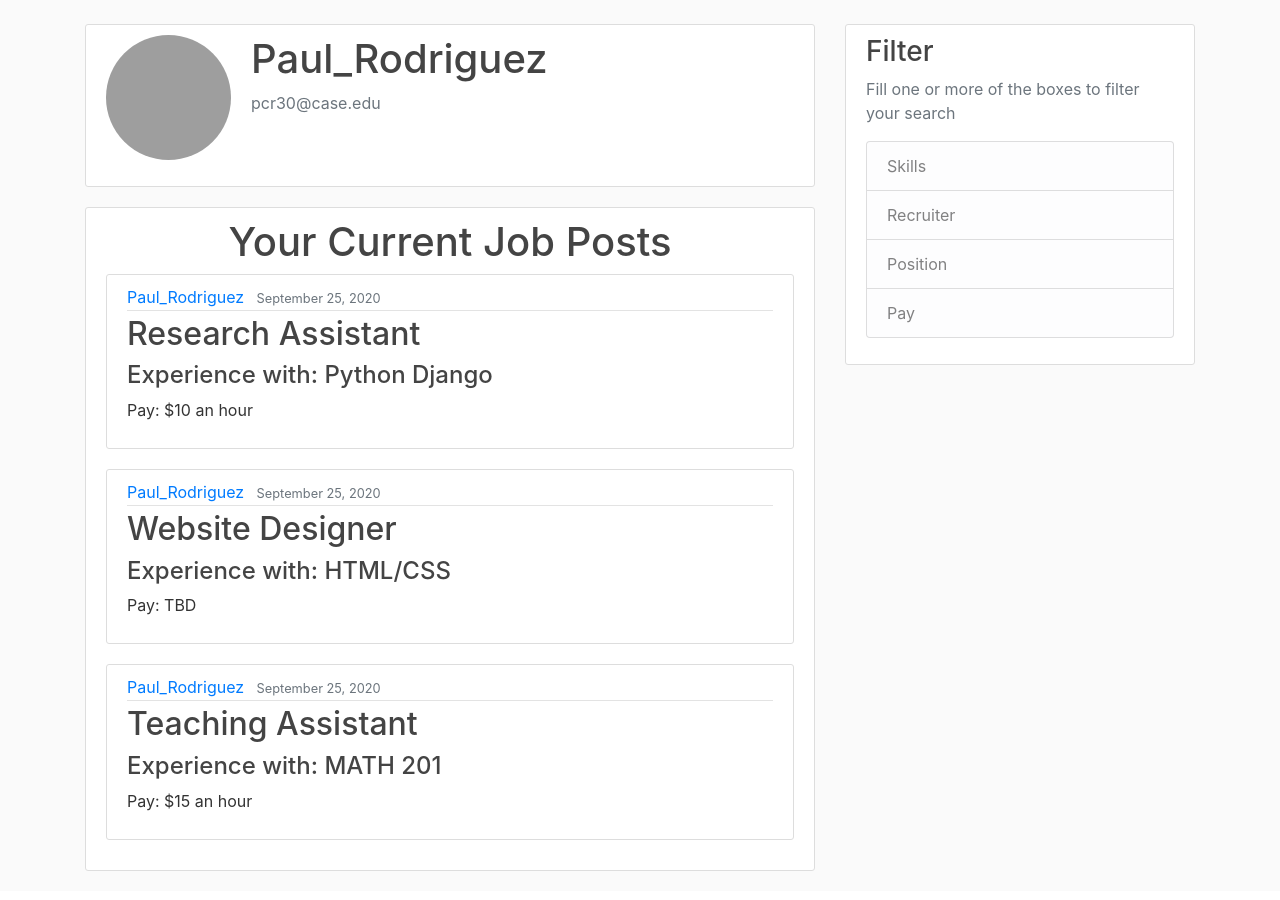
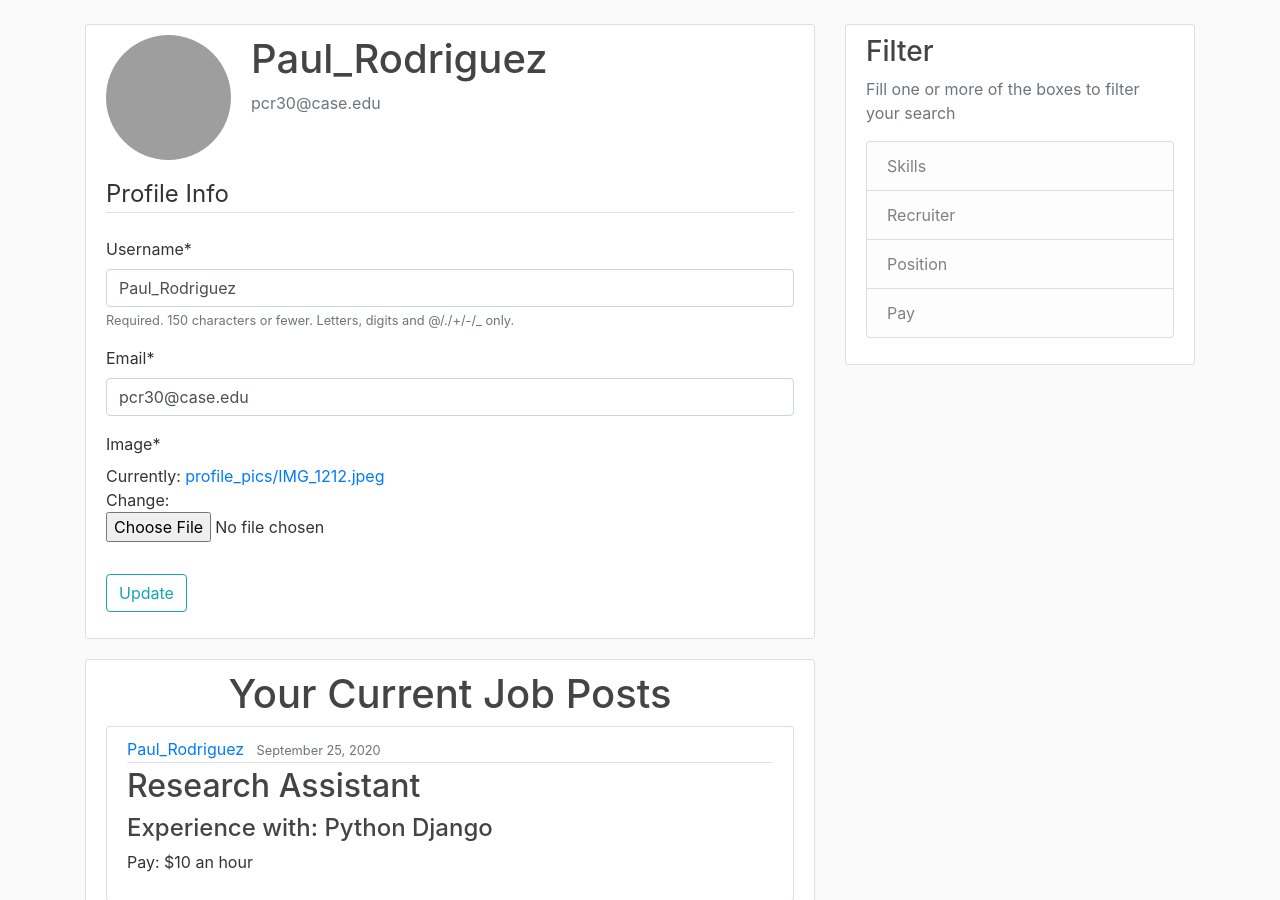
Before and after one commit to prod00/CaseConnect, a Django app: page /profile/ in a window 1280 px wide. Shown: the part 56-956 px from the top of the page. Before the commit the page ends 927 px from the top, so only its background shows below. Run offline with Django 3.2, Linux system fonts and the light colour scheme; a user stored in the database is signed in; data comes from the database, SQL or seed files in the repository; both versions use the stored data as it was after the commit; some libraries are stand-ins or nearby versions; grey boxes are pictures that could not be loaded.

Commit message:
Users can now update their own profiles.

```diff
--- a/templates/users/profile.html
+++ b/templates/users/profile.html
@@ -1,4 +1,5 @@
 {% extends "case_connecting/base.html" %}
+{% load crispy_forms_tags %}
 {% block content %}
     <div class="content-section">
       <div class="media">
@@ -8,6 +9,21 @@
           <p class="text-secondary">{{ user.email }}</p>
         </div>
       </div>
+    <form method="post" enctype="multipart/form-data">
+        {% csrf_token %}
+        <fieldset class="form-group">
+            <legend class="border-bottom mb-4">
+                Profile Info
+            </legend>
+            {{ u_form|crispy }}
+            {{ p_form|crispy }}
+        </fieldset>
+        <div class="form-group">
+            <button class="btn btn-outline-info" type="submit">
+                Update
+            </button>
+        </div>
+    </form>
     </div>
     {% if posts.exists %}
     <div class="content-section">
--- a/users/forms.py
+++ b/users/forms.py
@@ -1,6 +1,7 @@
 from django import forms
 from django.contrib.auth.models import User
 from django.contrib.auth.forms import UserCreationForm
+from .models import Profile
 
 class UserRegisterForm(UserCreationForm):
     email = forms.EmailField(required=True)
@@ -9,3 +10,17 @@ class UserRegisterForm(UserCreationForm):
     class Meta:
         model = User
         fields = ['username', 'email', 'password1', 'password2']
+
+class UserUpdateForm(forms.ModelForm):
+    email = forms.EmailField(required=True)
+
+    # username = forms.CharField()
+
+    class Meta:
+        model = User
+        fields = ['username', 'email']
+
+class ProfileUPdateForm(forms.ModelForm):
+    class Meta:
+        model = Profile
+        fields = ['image']
--- a/users/views.py
+++ b/users/views.py
@@ -1,11 +1,8 @@
 from django.shortcuts import render, redirect
 from django.contrib import messages
 from django.contrib.auth.decorators import login_required
-from django.contrib.auth.models import User
-from django.views.generic import ListView
 from case_connecting.models import Post
-from .forms import UserRegisterForm
-from django.contrib.auth.mixins import LoginRequiredMixin, UserPassesTestMixin
+from .forms import UserRegisterForm, UserUpdateForm, ProfileUPdateForm
 
 def register(request):
     if request.method == 'POST':
@@ -14,7 +11,7 @@ def register(request):
             form.save()
             username = form.cleaned_data.get('username')
             messages.success(request, f'Welcome, {username}! Your account has successfully been created. You are now '
-                                      f'able to log in')
+                                      f'able to log in.')
             return redirect('login')
     else:
         form = UserRegisterForm()
@@ -22,8 +19,26 @@ def register(request):
 
 @login_required
 def profile(request):
+    if request.method == 'POST':
+        u_form = UserUpdateForm(request.POST, instance=request.user)
+        p_form = ProfileUPdateForm(request.POST,
+                                   request.FILES,
+                                   instance=request.user.profile)
+
+        if u_form.is_valid() and p_form.is_valid():
+            u_form.save()
+            p_form.save()
+            messages.success(request, 'Your account has been updated.')
+            return redirect('profile')
+
+    else:
+        u_form = UserUpdateForm(instance=request.user)
+        p_form = ProfileUPdateForm(instance=request.user.profile)
+
     username = request.user.username
     context = {
+        'u_form': u_form,
+        'p_form': p_form,
         # either make usernames unique or change this to email and make email required
         'posts': Post.objects.filter(recruiter__username=username)
     }
```
Also changed, not shown: db.sqlite3, media/profile_pics/Photo_on_9-9-18_at_4.31_PM.jpg (added), media/profile_pics/cup.png (added).
